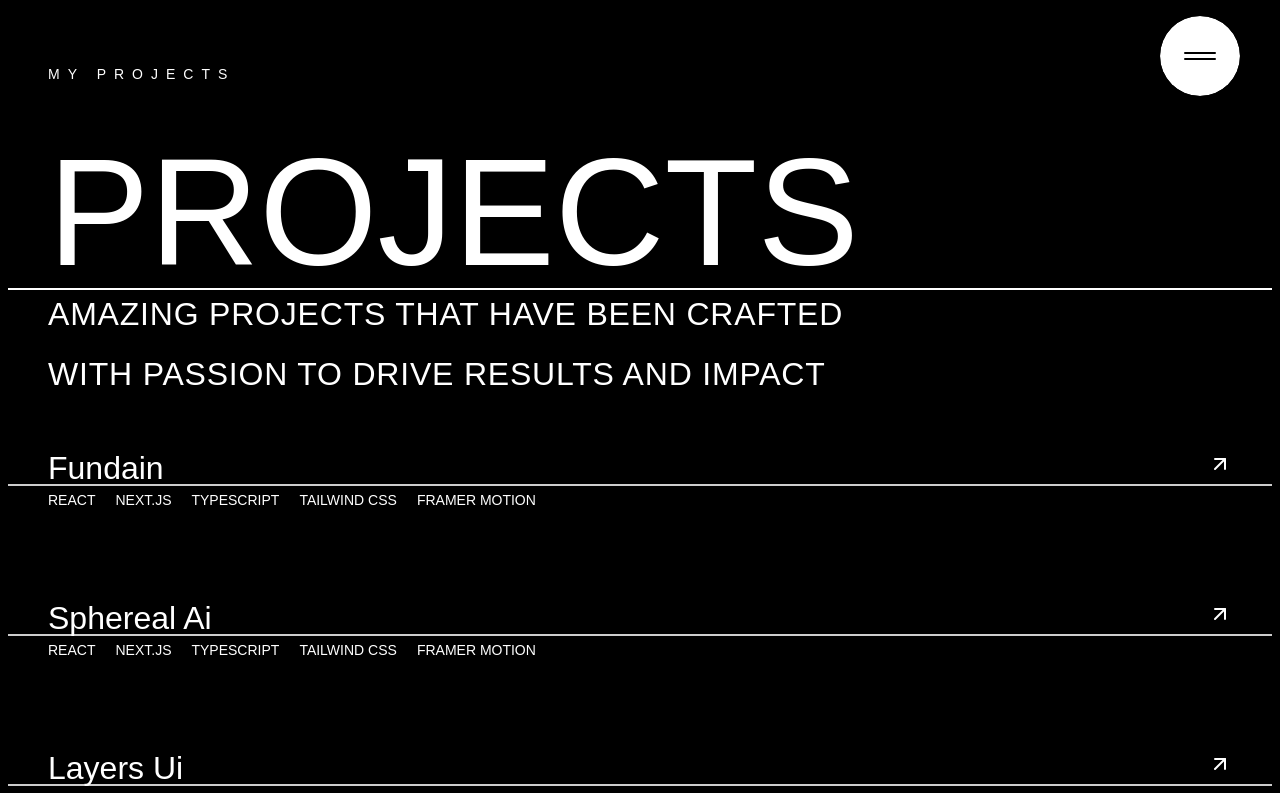
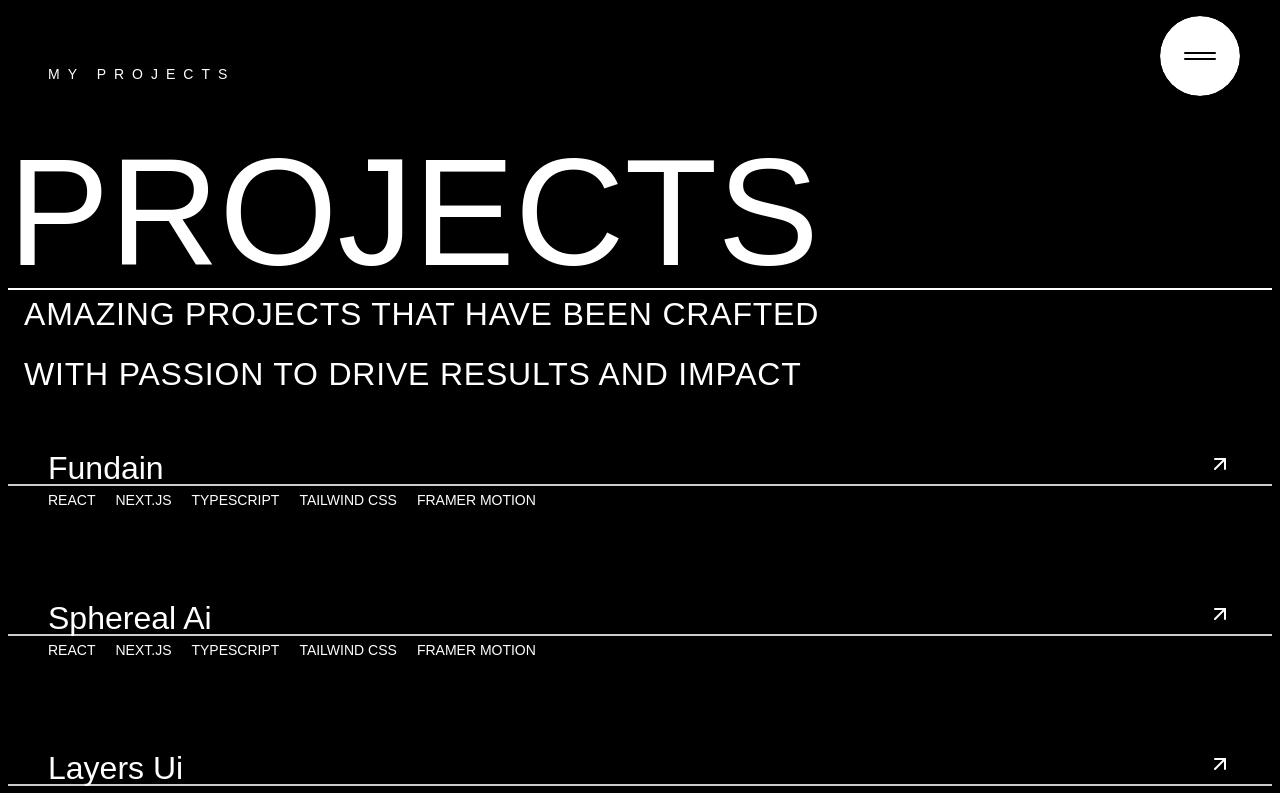
Before and after one commit to OyedejiEnoch/enoch-oyedeji, a Next.js app: page /projects in a window 1280 px wide. Shown: the top 793 px of the page. Built offline with nearby package versions, Linux system fonts and the light colour scheme; a web font is replaced by a local one.

Commit message:
update ui

```diff
--- a/src/components/AnimatedHeaderSection.tsx
+++ b/src/components/AnimatedHeaderSection.tsx
@@ -49,7 +49,7 @@ const AnimatedHeaderSection = ({subtitle, title, textColor, text, withScrollTrig
           >
             {subtitle}
           </p>
-          <div className="px-10">
+          <div className="px-">
             <h1
               className={`flex flex-col gap-12 uppercase banner-text-responsive sm:gap-16 lg:leading-32 md:block ${textColor}`}
             >
@@ -61,7 +61,7 @@ const AnimatedHeaderSection = ({subtitle, title, textColor, text, withScrollTrig
         </div>
       </div>
 
-        <div className={`relative px-10 mt-3 `}>
+        <div className={`relative px-4 mt-3 `}>
             <div className='absolute inset-x-0 border-t-2' />
 
                <AnimatedTextLines text={text} className={`font-light uppercase value-text-responsive ${textColor}`}/>
--- a/src/sections/Experience.tsx
+++ b/src/sections/Experience.tsx
@@ -158,7 +158,7 @@ const Experience = () => {
   return (
     <section className='py-20 lg:py-24 bg-black text-white'>
 
-        <AnimatedHeaderSection text={text} subtitle={'Featured Work Experience'} title={'Expe'} textColor={'text-white'}withScrollTrigger={true} />
+        <AnimatedHeaderSection text={text} subtitle={'Featured Work Experience'} title={'Timeline'} textColor={'text-white'}withScrollTrigger={true} />
         <div className='max-w-6xl lg:max-w-7xl mx-auto'>
              <div className="relative w-full overflow-clip">
             <Timeline data={data} />
--- a/src/sections/Works.tsx
+++ b/src/sections/Works.tsx
@@ -104,7 +104,7 @@ const handleMouseLeave = (index:any) => {
     // const items =["Innovation", "Precision", "Trust", "Collaboration", "Excellence"]
 
   return (
-    <section id="projects" className='bg-[#FFFDF6] text-black dark:bg-white flex flex-col min-h-screen'>
+    <section id="projects" className='bg-[#FFFDF6] text-black dark:bg-white flex flex-col min-h-screen py-10'>
       <AnimatedHeaderSection text={text} subtitle={'My Featured Projects'} title={'Works'} textColor={'text-black'} withScrollTrigger={true} />
 
       <div className='relative flex flex-col font-light' onMouseMove={handleMouseMove}>
@@ -129,7 +129,7 @@ const handleMouseLeave = (index:any) => {
                 </div>
 
                     {/* mobile preview image  */}
-                <div className="relative flex items-center justify-center px-10 md:hidden h-[400px]">
+                <div className="relative flex items-center justify-center px-10 md:hidden h-[250px]">
                     <img src={project.bgImage} alt={`${project.title}-bg-image`} className="object-cover w-full h-full rounded-md brightness-50 " />
                     <img src={project.image} alt={`${project.title}-image`} className="absolute bg-center px-14 rounded-xl  w-[800px]" />
                 </div>
```
